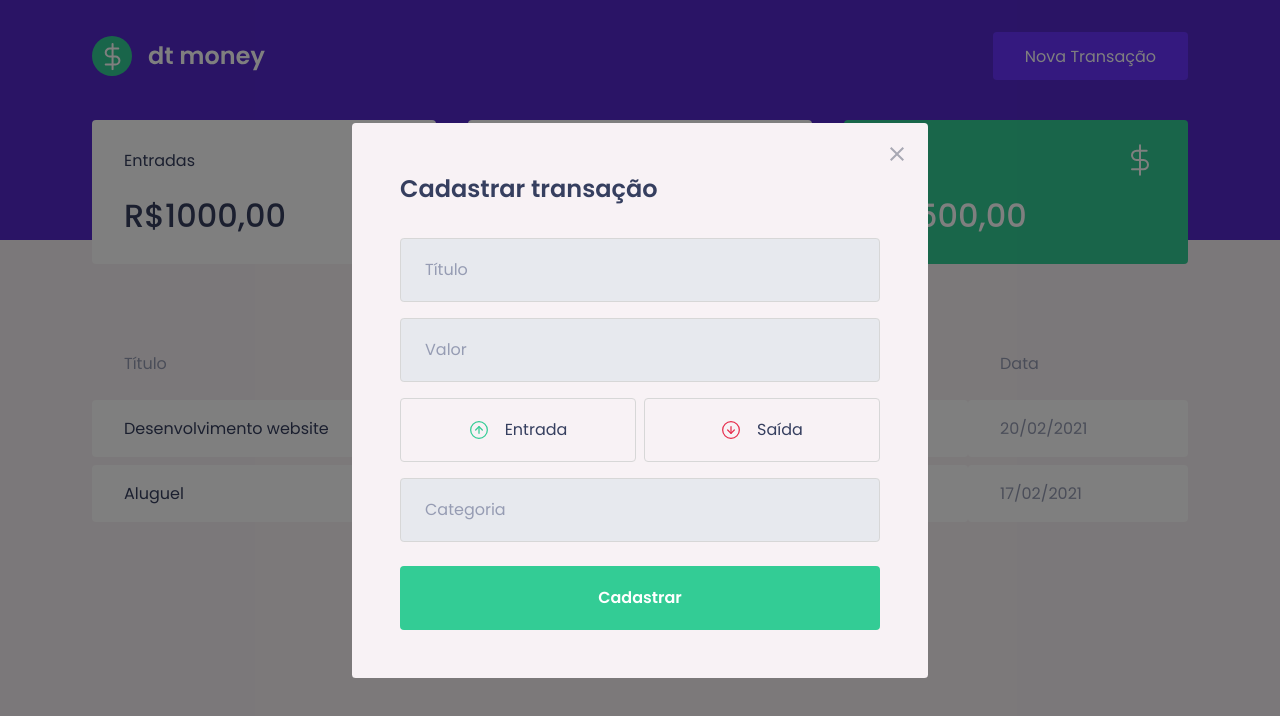
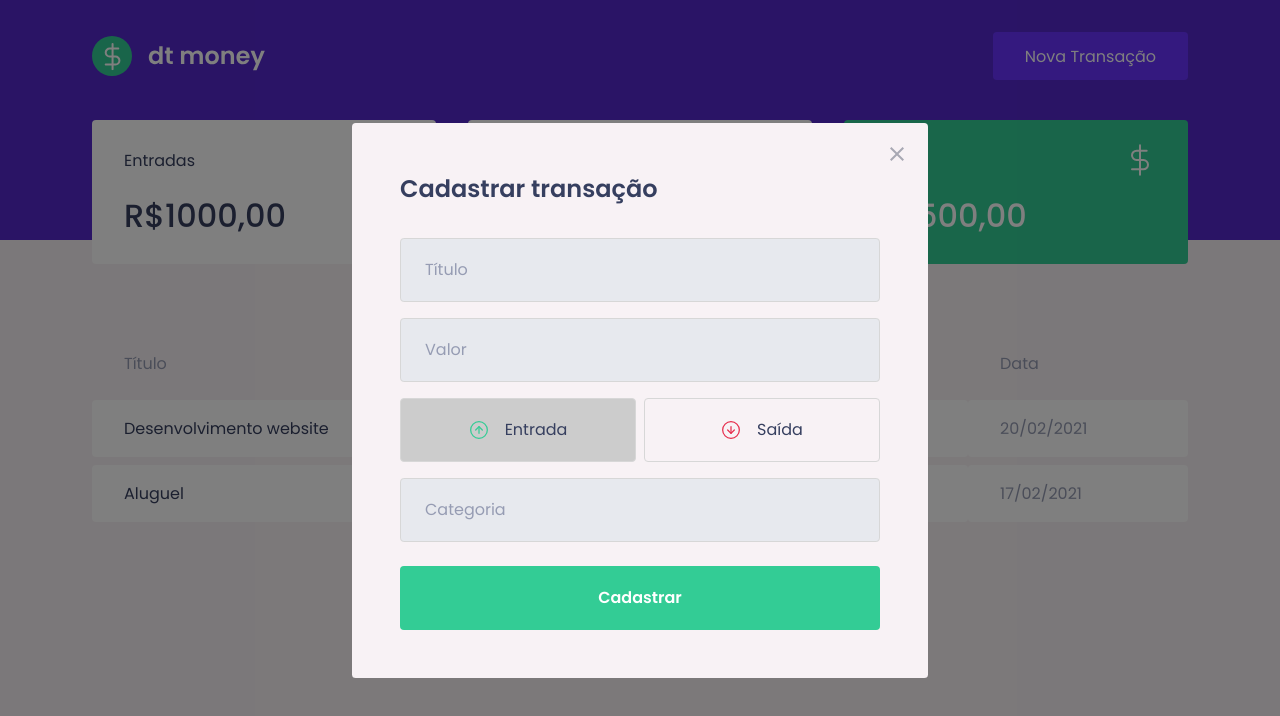
Before and after one commit to jthanlopes/rocketseat-ignite, a React (Create React App) app in the folder reactjs/dtmoney/: page / in a window 1280 px wide. Both pictures are taken after a click on the button "Nova Transação". Shown: the top 716 px of the page. Built offline with nearby package versions, Linux system fonts and the light colour scheme; no server answers; what miragejs would draw is missing.

Commit message:
Funcionamento dos botões de tipo

```diff
--- a/reactjs/dtmoney/package.json
+++ b/reactjs/dtmoney/package.json
@@ -9,7 +9,7 @@
     "react-dom": "^17.0.2",
     "react-modal": "^3.14.3",
     "react-scripts": "4.0.3",
-    "styled-components": "^5.3.0",
+    "styled-components": "^5.3.1",
     "typescript": "^4.1.2",
     "web-vitals": "^1.0.1"
   },
@@ -22,7 +22,7 @@
     "@types/react": "^17.0.0",
     "@types/react-dom": "^17.0.0",
     "@types/react-modal": "^3.12.1",
-    "@types/styled-components": "^5.1.11",
+    "@types/styled-components": "^5.1.14",
     "polished": "^4.1.3"
   },
   "scripts": {
--- a/reactjs/dtmoney/src/components/NewTransactionModal/index.tsx
+++ b/reactjs/dtmoney/src/components/NewTransactionModal/index.tsx
@@ -1,8 +1,9 @@
 import Modal from 'react-modal';
-import { Container, TransactionTypeContainer } from './styles';
+import { Container, TransactionTypeContainer, RadioBox } from './styles';
 import closeImg from '../../assets/close.svg';
 import incomeImg from '../../assets/income.svg';
 import outcomeImg from '../../assets/outcome.svg';
+import { useState } from 'react';
 
 interface NewTransactionModalProps {
 		isOpen: boolean;
@@ -12,6 +13,8 @@ interface NewTransactionModalProps {
 Modal.setAppElement('#root');
 
 export function NewTransactionModal({ isOpen, onRequestClose }: NewTransactionModalProps) {
+  const [type, SetType] = useState('deposit');
+
 	return (
 		<Modal
       isOpen={isOpen}
@@ -39,18 +42,23 @@ export function NewTransactionModal({ isOpen, onRequestClose }: NewTransactionMo
       	/>
 
         <TransactionTypeContainer>
-          <button
+          <RadioBox
             type="button"
+            onClick={() => { setType('deposit'); }}
+            isActive={type === 'deposit'}
           >
             <img src={incomeImg} alt="Entrada" />
             <span>Entrada</span>
-          </button>
-          <button
+          </RadioBox>
+
+          <RadioBox
             type="button"
+            onClick={() => { setType('withdraw'); }}
+            isActive={type === 'withdraw'}
           >
             <img src={outcomeImg} alt="Saída" />
             <span>Saída</span>
-          </button>
+          </RadioBox>
         </TransactionTypeContainer>
 
       	<input
--- a/reactjs/dtmoney/src/components/NewTransactionModal/styles.ts
+++ b/reactjs/dtmoney/src/components/NewTransactionModal/styles.ts
@@ -54,12 +54,18 @@ export const TransactionTypeContainer = styled.div`
 	display: grid;
 	grid-template-columns: 1fr 1fr;
 	gap: 0.5rem;
+`
 
-	button {
+interface RadioBoxProps {
+	isActive: boolean;
+}
+
+export const RadioBox = styled.button<RadioBoxProps>`
 	height: 4rem;
 	border: 1px solid #d7d7d7;
 	border-radius: 0.25rem;
-		background: transparent;
+
+	background: ${(props) => props.isActive ? '#ccc' : 'transparent'};
 
 	display: flex;
 	align-items: center;
@@ -82,5 +88,4 @@ export const TransactionTypeContainer = styled.div`
 		font-size: 1rem;
 		color: var(--text-title);
 	}
-	}
 `
```
Also changed, not shown: 1 other file (tests, documents, lock files or other folders). Lines whose indentation alone changed are shown as unchanged.
